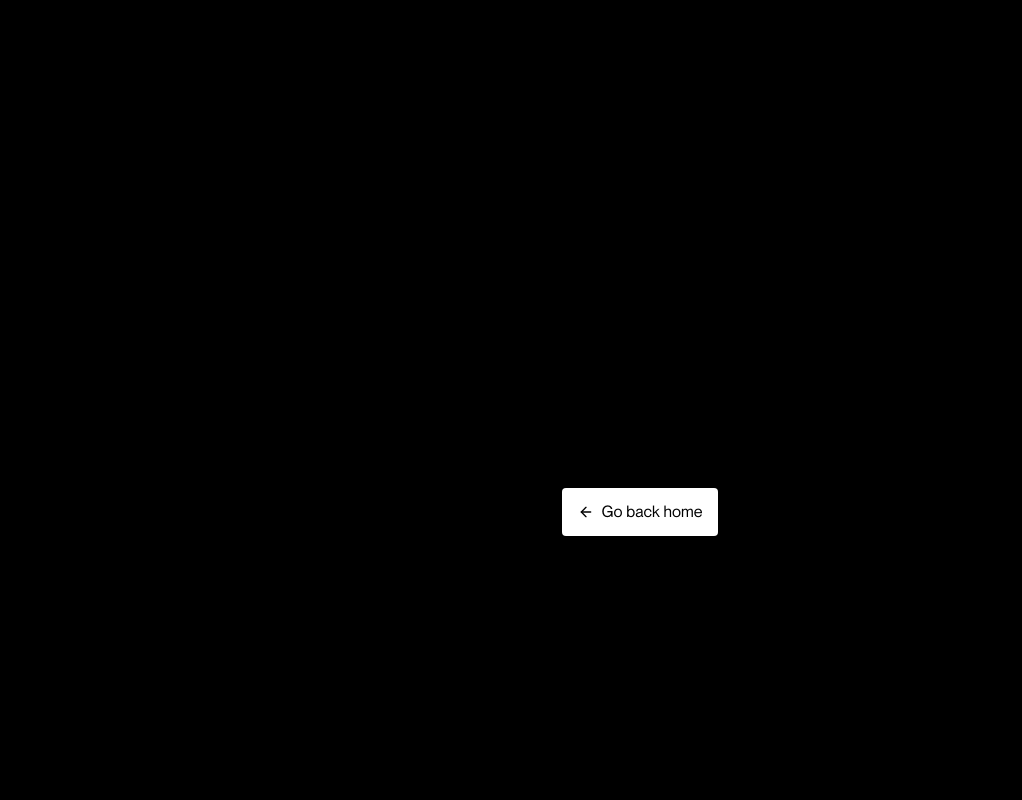
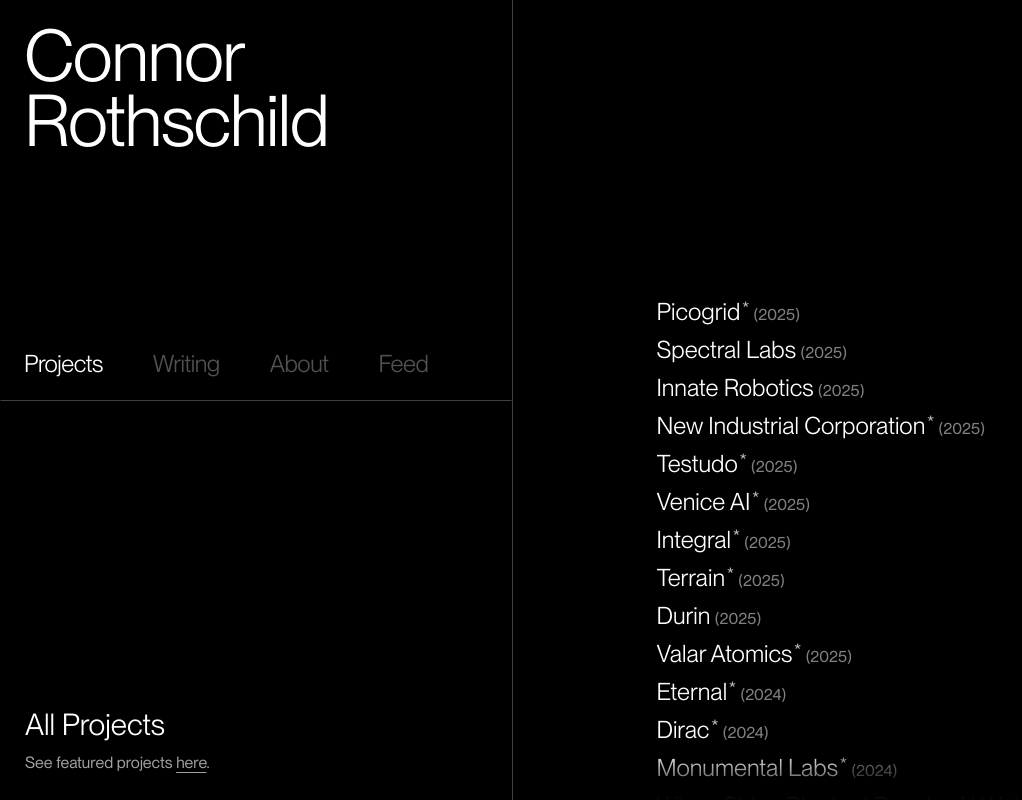
Before and after one commit to connorrothschild/.com, a Next.js app: page /projects in a window 1280 px wide. Before the commit this address had no page. Shown: the whole page, without its empty margins (0-1022 px from the left). Built offline with nearby package versions, Linux system fonts and the light colour scheme; a web font is replaced by a local one.

Commit message:
Add Picogrid

```diff
--- a/next.config.ts
+++ b/next.config.ts
@@ -24,11 +24,6 @@ const nextConfig = {
         permanent: true,
       },
       {
-        source: "/projects",
-        destination: "/",
-        permanent: true,
-      },
-      {
         source: "/post/:splat*",
         destination: "https://connorrothschild.github.io/v4/post/:splat*",
         permanent: true,
--- /dev/null
+++ b/src/app/projects/page.tsx
@@ -0,0 +1,84 @@
+import React from "react";
+import Navigation from "@/components/sections/navigation";
+import BottomBox from "@/components/sections/bottom-box";
+import RightSide from "@/components/sections/right-side";
+import { projects } from "@/data/projects";
+import { Metadata } from "next";
+import { generatePageMetadata } from "@/lib/metadata";
+import Link from "next/link";
+
+export const metadata: Metadata = generatePageMetadata({
+  title: "Projects",
+  description: "A comprehensive list of all my projects and work.",
+});
+
+export default function ProjectsPage() {
+  return (
+    <div className="default-grid scrollbar-hide max-lg:flex max-lg:flex-col">
+      <Navigation />
+
+      <BottomBox>
+        <div className="">
+          <h1 className="text-2xl lg:text-3xl font-light">All Projects</h1>
+          <p className="text-base lg:text-base text-neutral-400 mt-2">
+            See featured projects{" "}
+            <Link
+              href="/"
+              className="underline underline-offset-4 decoration-[1px]"
+            >
+              here
+            </Link>
+            .
+          </p>
+        </div>
+      </BottomBox>
+
+      <RightSide>
+        {/* Scrims */}
+        {/* FIXME ABSTRACT? */}
+        <div className="absolute top-0 h-[50px] w-full bg-gradient-to-b from-black to-transparent pointer-events-none z-10" />
+        <div className="absolute bottom-0 left-0 right-0 h-[50px] bg-gradient-to-t from-black to-transparent pointer-events-none z-10" />
+
+        {/* Modify prose classes here for body text styling */}
+        <div
+          className="absolute inset-0 h-full w-full overflow-y-scroll scrollbar-hide py-[50px] lg:py-[100px] lg:pt-[37svh]"
+          style={{
+            // NOTE: Cannot use motion here because it breaks mdx-remote which is a server component.
+            opacity: 0,
+            animation: "fadeIn 0.5s ease-in-out 0.25s forwards",
+          }}
+        >
+          <div className="space-y-1.5 max-lg:max-w-none lg:max-w-[480px] lg:mx-auto max-lg:px-[16px]">
+            {projects
+              .slice()
+              .reverse()
+              .map((project, index) => (
+                <div key={index} className="relative flex items-end text-white">
+                  {project.url ? (
+                    <a
+                      href={project.url}
+                      target="_blank"
+                      rel="noopener noreferrer"
+                      className="truncate text-2xl font-light hover:opacity-75 transition-opacity"
+                    >
+                      {project.title}
+                    </a>
+                  ) : (
+                    <span className="truncate text-2xl font-light">
+                      {project.title}
+                    </span>
+                  )}
+                  {project.featured && (
+                    <span className="opacity-75 ml-0.5 mb-auto">*</span>
+                  )}
+                  <span className="text-base opacity-50 ml-1 mb-px">
+                    ({project.year})
+                  </span>
+                </div>
+              ))}
+          </div>
+        </div>
+      </RightSide>
+    </div>
+  );
+}
--- a/src/components/sections/navigation/index.tsx
+++ b/src/components/sections/navigation/index.tsx
@@ -12,7 +12,7 @@ import { ArrowRightIcon } from "lucide-react";
 const navItems = [
   {
     label: "Projects",
-    href: "/",
+    href: "/projects",
   },
   {
     label: "Writing",
@@ -55,7 +55,9 @@ export default function Navigation() {
         ease: easeInOutQuint,
       }}
     >
-      <PrimaryTitle className="w-min">Connor Rothschild</PrimaryTitle>
+      <PrimaryTitle className="w-min">
+        <Link href="/">Connor Rothschild</Link>
+      </PrimaryTitle>
       <div className="flex gap-[24px] lg:gap-[50px] max-sm:justify-between">
         {navItems.map((item, index) => (
           <Link
--- a/src/data/projects.ts
+++ b/src/data/projects.ts
@@ -16,6 +16,16 @@ export interface Project {
 }
 
 export const projects = [
+  {
+    title: "Picogrid",
+    year: 2025,
+    url: "https://picogrid.com",
+    type: "Web",
+    filterCategory: "web",
+    featured: true,
+    image: "picogrid",
+    titleWidth: 80,
+  },
   // {
   //   title: "Hadrian",
   //   year: 2025,
@@ -478,7 +488,7 @@ export const projects = [
     url: "https://connorrothschild.github.io/bob-ross-art-gallery/",
     type: "Story",
     filterCategory: "visualization",
-    featured: false,
+    featured: true,
     image: "bob-ross",
     titleWidth: 210,
   },
```
Also changed, not shown: public/images/mobile-screens/picogrid.webp (added).
